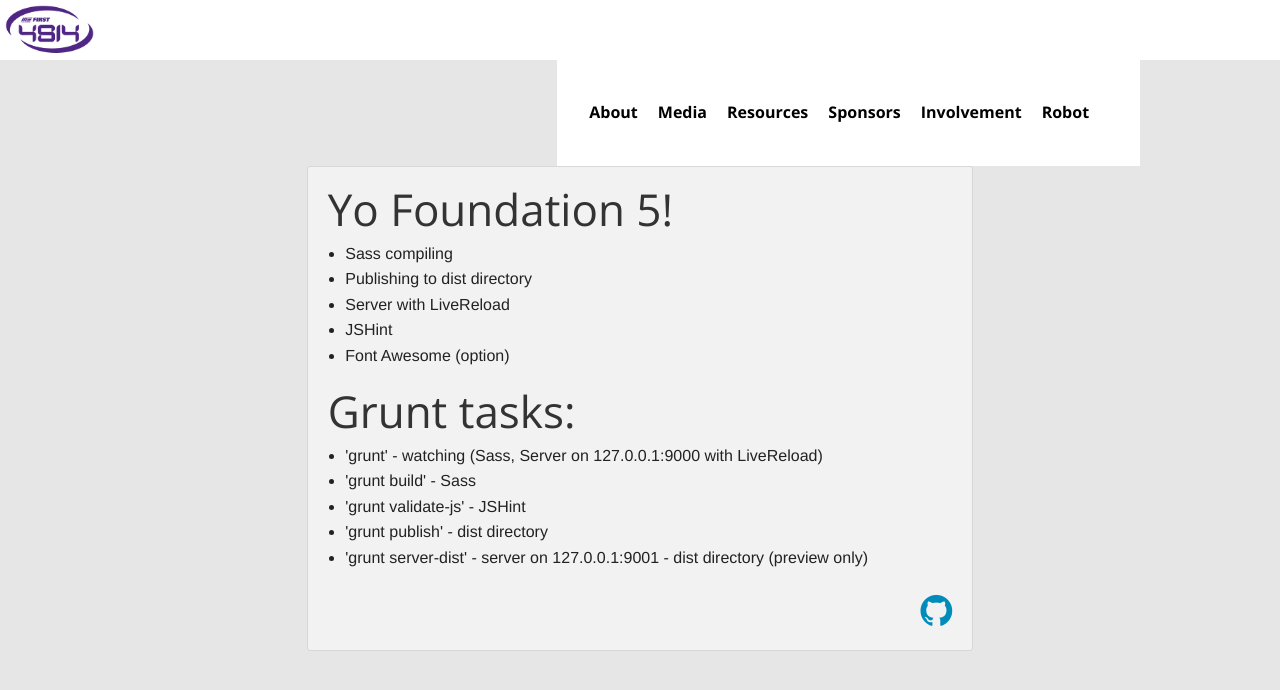
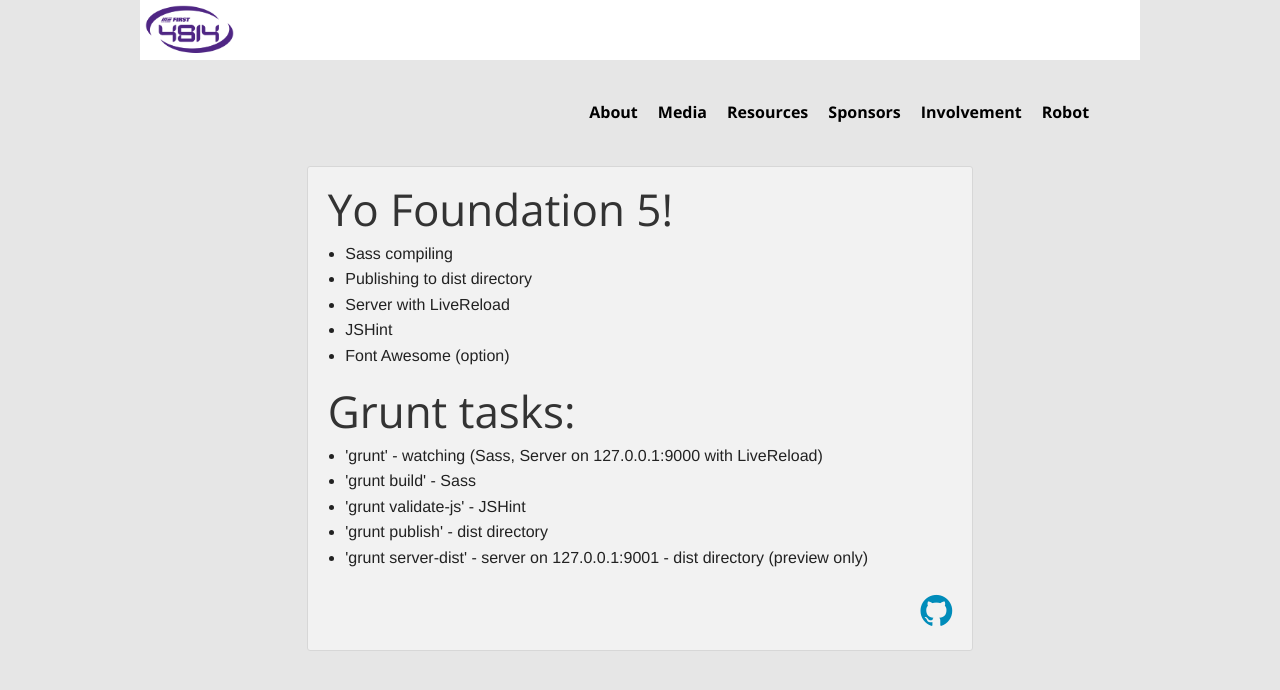
Before and after one commit to FRC4814/website, a website: page app/index.html in a window 1280 px wide. Drawn offline with nearby package versions, Linux system fonts and the light colour scheme.

Commit message:
fixed width of header

```diff
--- a/app/index.html
+++ b/app/index.html
@@ -18,12 +18,12 @@
   </head>
 <body>
   <header>
-    <div class="small-12 large-12 columns" id="top-bar">
-      <div class="logo wrapper">
-        <img src="images/logo.png">
+    <div class="row">
+      <div class="small-12 large-12 columns" id="top-bar">
+        <div class="logo wrapper">
+          <img src="images/logo.png">
+        </div>
       </div>
-    </div>
-    <div class="row">
       <nav class="hide-for-small-only large-7 columns right" data-topbar>
         <ul>
           <li><a href="about.html">About<a></li>
--- a/app/scss/header.scss
+++ b/app/scss/header.scss
@@ -12,7 +12,7 @@
 }
 
 nav{
-	background-color: #ffffff;
+	background-color: transparent;
 	ul{
 		list-style: none;
 		li{
```
Also changed, not shown: app/css/app.css.
